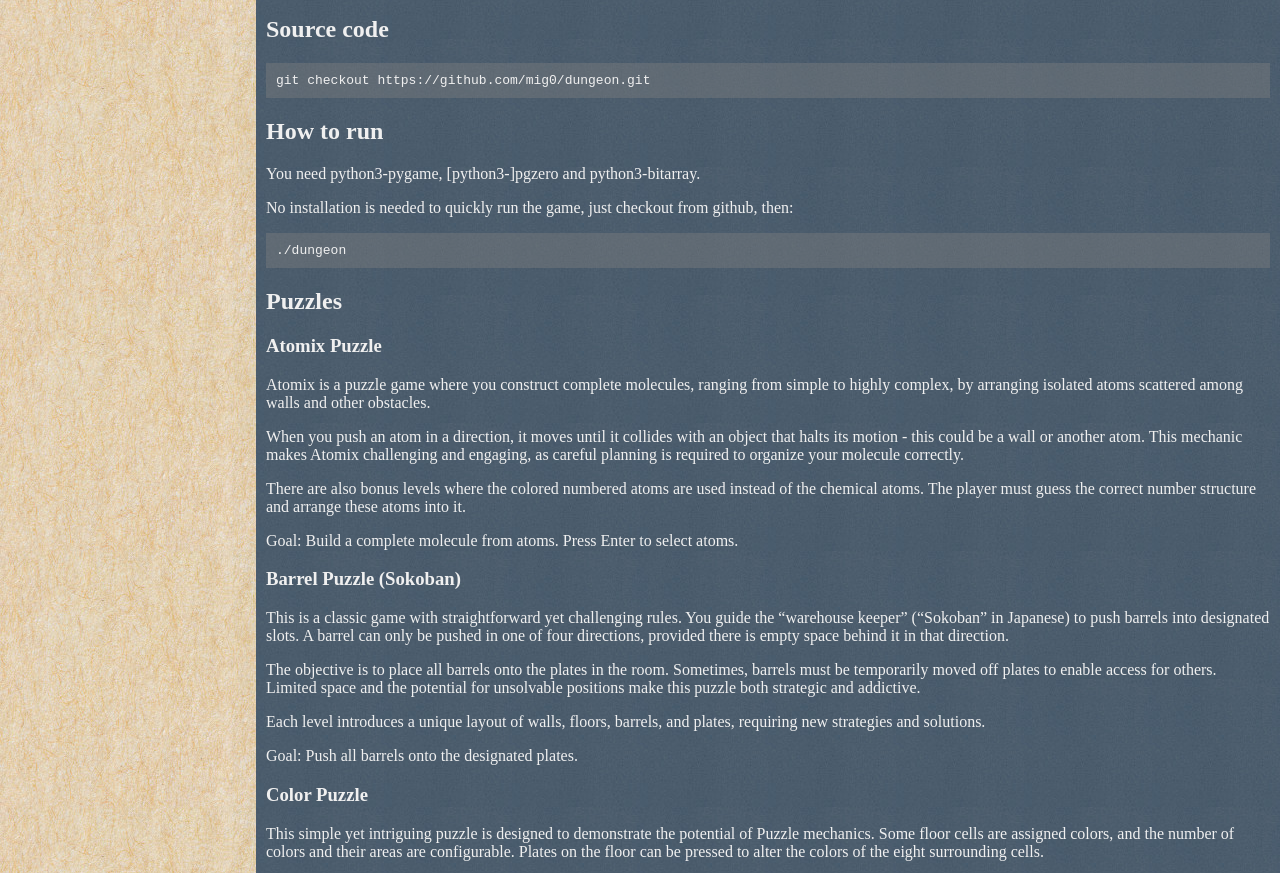
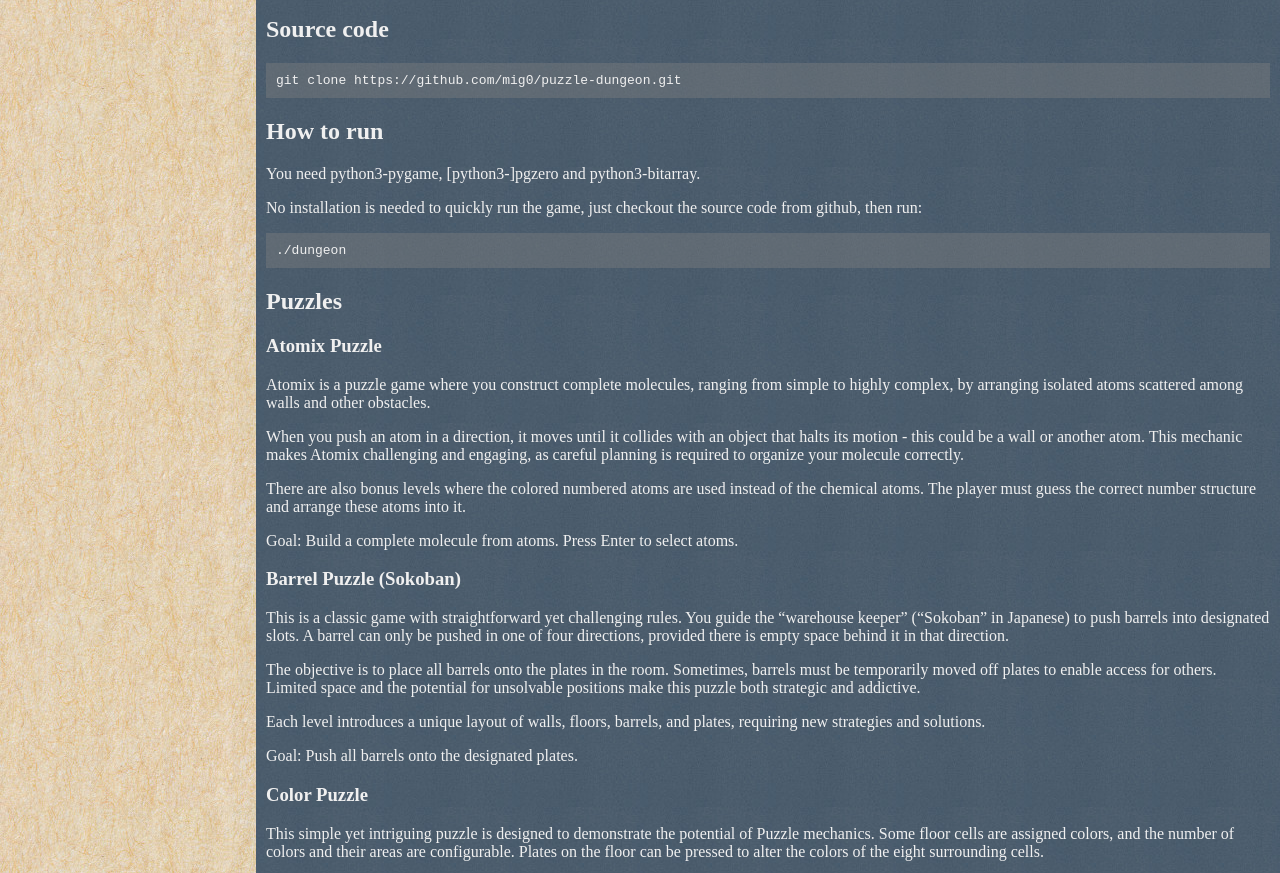
Before and after one commit to mig0/puzzle-dungeon-web, a plain HTML site: page index.html in a window 1280 px wide. Shown: the part 2265-3138 px from the top of the page. Drawn offline with Linux system fonts and the light colour scheme.

Commit message:
Fix github and some other installation info
Signed-off-by: Mikhael Goikhman <migo@freeshell.org>

```diff
--- a/index.html
+++ b/index.html
@@ -577,11 +577,11 @@ floor collectibles</h2>
 </table>
 <h2 id="source-code">Source code</h2>
 <div class="sourceCode" id="cb1"><pre
-class="sourceCode bash"><code class="sourceCode bash"><span id="cb1-1"><a href="#cb1-1" aria-hidden="true" tabindex="-1"></a><span class="fu">git</span> checkout https://github.com/mig0/dungeon.git</span></code></pre></div>
+class="sourceCode bash"><code class="sourceCode bash"><span id="cb1-1"><a href="#cb1-1" aria-hidden="true" tabindex="-1"></a><span class="fu">git</span> clone https://github.com/mig0/puzzle-dungeon.git</span></code></pre></div>
 <h2 id="how-to-run">How to run</h2>
 <p>You need python3-pygame, [python3-]pgzero and python3-bitarray.</p>
-<p>No installation is needed to quickly run the game, just checkout from
-github, then:</p>
+<p>No installation is needed to quickly run the game, just checkout the
+source code from github, then run:</p>
 <div class="sourceCode" id="cb2"><pre
 class="sourceCode bash"><code class="sourceCode bash"><span id="cb2-1"><a href="#cb2-1" aria-hidden="true" tabindex="-1"></a><span class="ex">./dungeon</span></span></code></pre></div>
 <h2 id="puzzles">Puzzles</h2>
```
Also changed, not shown: download.html (+2 -2 lines).
